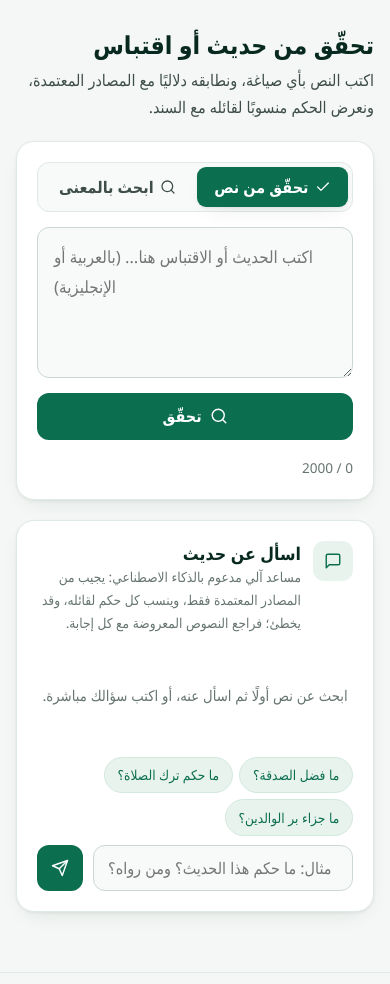
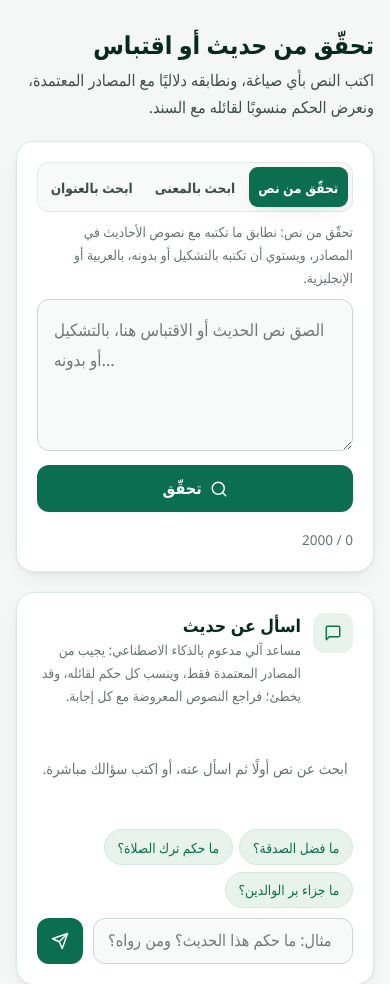
Before and after one commit to Salman-Naif/Isnad_Website, a FastAPI app: page / in a window 390 px wide. Shown: the part 68-1052 px from the top of the page. Run offline with FastAPI, Linux system fonts and the light colour scheme.

Commit message:
Search: a search by title, and each search says what it does
The two searches read alike, so a visitor typed a title where a meaning was asked for, and
did not know diacritics don't matter. A line under the switch now says what each search does:
verifying matches the hadiths' own words with or without diacritics; searching by meaning is
semantic, in the visitor's own words; and a new search by title («الصيام», «بر الوالدين»)
puts the hadiths holding the title first (the database's by_title). On a phone the three
buttons drop their icons to fit on one line.

Co-Authored-By: Claude Opus 5.5 (1M context) <noreply@anthropic.com>
Claude-Session: https://claude.ai/code/session_01LwdUE4iWVAViTFsM8ncKGZ

```diff
--- a/app/api/routes/explore.py
+++ b/app/api/routes/explore.py
@@ -47,7 +47,7 @@ def explore(
     text, lang, searched_as = for_search(query, rag)  # an English idea, through its Arabic rendering
     try:
         # More than shown: a hadith found in several books is shown once (grouping.group).
-        matches = db.search(text, min(payload.top_k * 2, MAX_DB_TOP_K))
+        matches = db.search(text, min(payload.top_k * 2, MAX_DB_TOP_K), by_title=payload.by_title)
     except DatabaseError as exc:
         raise HTTPException(status.HTTP_503_SERVICE_UNAVAILABLE, detail=str(exc)) from exc
 
@@ -60,7 +60,8 @@ def explore(
         for m in matches
         if m.similarity >= floor
     ]
-    if not is_subject(text):  # a subject keeps the database's order (grouping.is_subject)
+    # A subject or a title keeps the database's order, which ranks it by its words too.
+    if not (payload.by_title or is_subject(text)):
         results.sort(key=lambda r: r.similarity, reverse=True)
     results = group(results, payload.top_k)
     background.add_task(
--- a/app/models/schemas.py
+++ b/app/models/schemas.py
@@ -133,6 +133,8 @@ class SearchResponse(BaseModel):
 class ExploreRequest(BaseModel):
     query: str = Field(..., min_length=1, max_length=500)
     top_k: int = Field(default=10, ge=1, le=10)
+    # A title («الصيام»), not a meaning: the hadiths holding its words come first.
+    by_title: bool = False
 
 
 class ExploreResult(BaseModel):
--- a/app/services/database.py
+++ b/app/services/database.py
@@ -67,8 +67,9 @@ class DatabaseClient:
             self._config_fetched_at = time.monotonic()
             return self._config
 
-    def search(self, query: str, top_k: int) -> list[Match]:
-        res = self._post("/api/v1/search", {"query": query, "top_k": top_k})
+    def search(self, query: str, top_k: int, by_title: bool = False) -> list[Match]:
+        body = {"query": query, "top_k": top_k, **({"by_title": True} if by_title else {})}
+        res = self._post("/api/v1/search", body)
         if res.status_code == 401:
             logger.error("The database refused SITE_API_KEY — it must match the database service")
             raise DatabaseError(UNAVAILABLE)
--- a/app/static/css/style.css
+++ b/app/static/css/style.css
@@ -106,6 +106,8 @@ button, input, textarea { font: inherit; }
   flex: 1; display: inline-flex; align-items: center; justify-content: center; gap: .4rem; min-height: 40px; padding: .4rem .75rem;
   font: inherit; font-weight: 600; color: var(--text-2); background: transparent; border: 0; border-radius: 9px; cursor: pointer;
 }
+.mode-hint { margin: -.4rem 0 .6rem; }
+@media (max-width: 520px) { .mode-switch .mode { padding: .4rem .25rem; font-size: .85rem; white-space: nowrap; } .mode-switch .mode .icon { display: none; } }
 .mode-switch .mode[aria-pressed="true"] { color: #fff; background: var(--emerald); box-shadow: var(--shadow); }
 .mode-switch .mode:hover[aria-pressed="false"] { background: var(--emerald-50); }
 
--- a/app/static/js/app.js
+++ b/app/static/js/app.js
@@ -7,7 +7,7 @@ const MAX_HISTORY = 10; // must not exceed ChatRequest.history max_length
 const $ = (id) => document.getElementById(id);
 
 let lastQuery = ""; // the last verified text (or idea searched), sent to the chat as context
-let mode = "verify"; // "verify" one text, or "explore" the hadiths about an idea
+let mode = "verify"; // "verify" one text, "explore" the hadiths about an idea, or those under a "title"
 
 let chatBusy = false; // one question at a time, so answers stay in order
 const history = []; // chat turns: {role, content}
@@ -27,13 +27,20 @@ const STRINGS = {
     mode_group: "نوع البحث",
     mode_verify: "تحقّق من نص",
     mode_explore: "ابحث بالمعنى",
+    mode_title: "ابحث بالعنوان",
     query_label: "النص المراد التحقق منه",
     verify_label: "تحقّق",
-    verify_placeholder: "اكتب الحديث أو الاقتباس هنا… (بالعربية أو الإنجليزية)",
+    verify_placeholder: "الصق نص الحديث أو الاقتباس هنا، بالتشكيل أو بدونه…",
+    verify_hint: "تحقّق من نص: نطابق ما تكتبه مع نصوص الأحاديث في المصادر، ويستوي أن تكتبه بالتشكيل أو بدونه، بالعربية أو الإنجليزية.",
     verify_empty: "اكتب نصًا للتحقق منه",
     explore_label: "ابحث",
-    explore_placeholder: "اكتب فكرة أو موضوعًا، مثل: الصلاة أهم شيء، أو بر الوالدين…",
-    explore_empty: "اكتب فكرة أو موضوعًا للبحث عنه",
+    explore_placeholder: "اكتب المعنى بكلماتك، مثل: من يحسن إلى أمه يدخل الجنة…",
+    explore_hint: "ابحث بالمعنى (بحث دلالي): اكتب جملة أو فكرة بكلماتك، ونجد الأحاديث القريبة منها في المعنى ولو اختلفت ألفاظها. للبحث بموضوع اختر «ابحث بالعنوان».",
+    explore_empty: "اكتب فكرة أو جملة للبحث عن معناها",
+    title_label: "ابحث",
+    title_placeholder: "اكتب عنوانًا، مثل: الصيام، بر الوالدين، فضل الأم…",
+    title_hint: "ابحث بالعنوان: اكتب موضوعًا من كلمة أو كلمتين، ونعرض الأحاديث التي فيها هذا الموضوع أولًا.",
+    title_empty: "اكتب عنوانًا للبحث عنه",
     searching: "جارٍ البحث في المصادر…",
     exploring: "جارٍ البحث عن الأحاديث في هذا المعنى…",
     search_off: "البحث متوقف مؤقتًا، يرجى المحاولة لاحقًا.",
@@ -104,13 +111,20 @@ const STRINGS = {
     mode_group: "Search type",
     mode_verify: "Verify a text",
     mode_explore: "Search by meaning",
+    mode_title: "Search by title",
     query_label: "The text to verify",
     verify_label: "Verify",
-    verify_placeholder: "Write the hadith or quote here… (English or Arabic)",
+    verify_placeholder: "Paste the hadith or quote here, with or without diacritics…",
+    verify_hint: "Verify a text: what you write is matched against the hadiths' own words in the sources, with or without diacritics, in Arabic or English.",
     verify_empty: "Write a text to verify",
     explore_label: "Search",
-    explore_placeholder: "Write an idea or a topic, e.g. kindness to parents, or the reward of charity…",
-    explore_empty: "Write an idea or a topic to search for",
+    explore_placeholder: "Write the meaning in your own words, e.g. whoever is good to his mother enters Paradise…",
+    explore_hint: "Search by meaning (semantic search): write a sentence or an idea in your own words, and we find the hadiths closest to it in meaning, whatever their wording. To search a topic, choose “Search by title”.",
+    explore_empty: "Write an idea or a sentence to search for its meaning",
+    title_label: "Search",
+    title_placeholder: "Write a title, e.g. fasting, kindness to parents…",
+    title_hint: "Search by title: write a topic in a word or two, and the hadiths about it come first.",
+    title_empty: "Write a title to search for",
     searching: "Searching the sources…",
     exploring: "Looking for hadiths with this meaning…",
     search_off: "Search is paused for now, please try again later.",
@@ -287,10 +301,12 @@ function setMode(next) {
   }
   $("verify-label").textContent = t(`${next}_label`);
   $("query").placeholder = t(`${next}_placeholder`);
+  $("mode-hint").textContent = t(`${next}_hint`);
 }
 
 function submitSearch(event) {
-  return mode === "explore" ? explore(event) : verify(event);
+  if (mode === "verify") return verify(event);
+  return explore(event, mode === "title");
 }
 
 async function verify(event) {
@@ -315,7 +331,7 @@ async function verify(event) {
     // text, the hadiths about it are shown instead of an empty verdict.
     if (data.verdict === "no_match" && isSubject(query)) {
       $("result").hidden = true;
-      renderExplore(await post("/explore", { query, top_k: 10 }));
+      renderExplore(await post("/explore", { query, top_k: 10, by_title: true }));
       setStatus(t("subject_searched"));
       $("explore").scrollIntoView({ behavior: "smooth", block: "start" });
       return;
@@ -403,11 +419,11 @@ function alsoIn(item, labelled = false) {
 
 // ---------- search by meaning ----------
 
-async function explore(event) {
+async function explore(event, byTitle = false) {
   event.preventDefault();
   const query = $("query").value.trim();
   if (!query) {
-    setStatus(t("explore_empty"), "error");
+    setStatus(t(byTitle ? "title_empty" : "explore_empty"), "error");
     $("query").focus();
     return;
   }
@@ -418,7 +434,7 @@ async function explore(event) {
   setStatus(t("exploring"));
 
   try {
-    const data = await post("/explore", { query, top_k: 10 });
+    const data = await post("/explore", { query, top_k: 10, by_title: byTitle });
     lastQuery = query;
     renderSuggestions();
     $("result").hidden = true;
--- a/app/templates/index.html
+++ b/app/templates/index.html
@@ -32,11 +32,14 @@
 
   {% if config.search_enabled %}
   <form id="search-form" class="card search-card" novalidate>
-    <!-- Verify one text, or find the hadiths about an idea -->
+    <!-- Verify one text, find the hadiths about an idea, or the hadiths under a title -->
     <div class="mode-switch" role="group" aria-label="نوع البحث" data-i18n-aria="mode_group">
       <button type="button" class="mode" data-mode="verify" aria-pressed="true">{{ icon("check", "icon sm") }}<span data-i18n="mode_verify">تحقّق من نص</span></button>
       <button type="button" class="mode" data-mode="explore" aria-pressed="false">{{ icon("search", "icon sm") }}<span data-i18n="mode_explore">ابحث بالمعنى</span></button>
+      <button type="button" class="mode" data-mode="title" aria-pressed="false">{{ icon("book", "icon sm") }}<span data-i18n="mode_title">ابحث بالعنوان</span></button>
     </div>
+    <!-- What the chosen search does, and what to write in it -->
+    <p id="mode-hint" class="mode-hint muted small"></p>
     <label for="query" class="sr-only" data-i18n="query_label">النص المراد التحقق منه</label>
     <textarea id="query" rows="4" maxlength="2000" dir="auto" placeholder="اكتب الحديث أو الاقتباس هنا…" required></textarea>
     <div class="search-footer">
```
Also changed, not shown: tests/api/test_explore_api.py (+12 -0 lines), tests/conftest.py (+3 -1 lines), tests/integration/test_database_client.py (+6 -0 lines).
